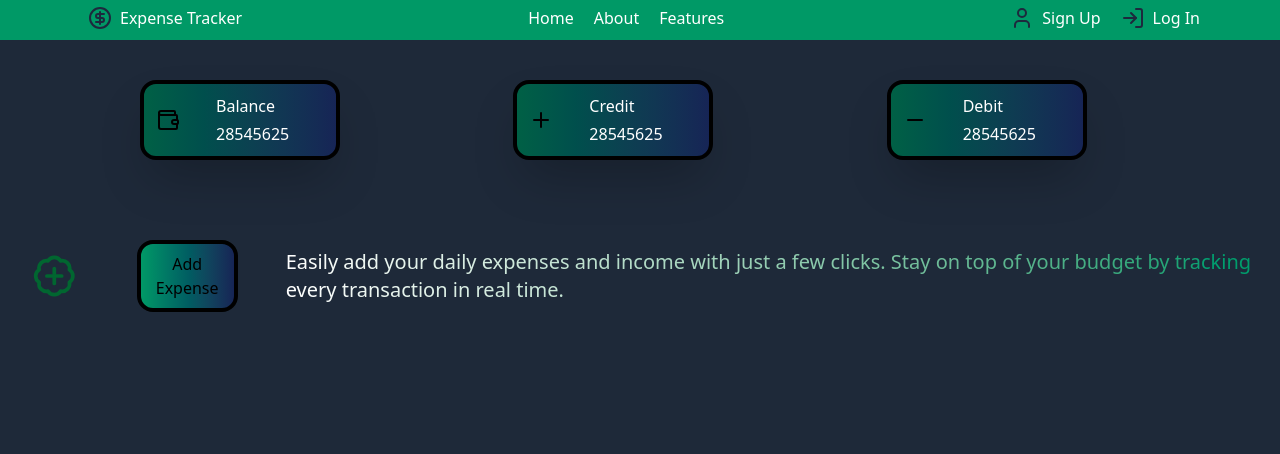
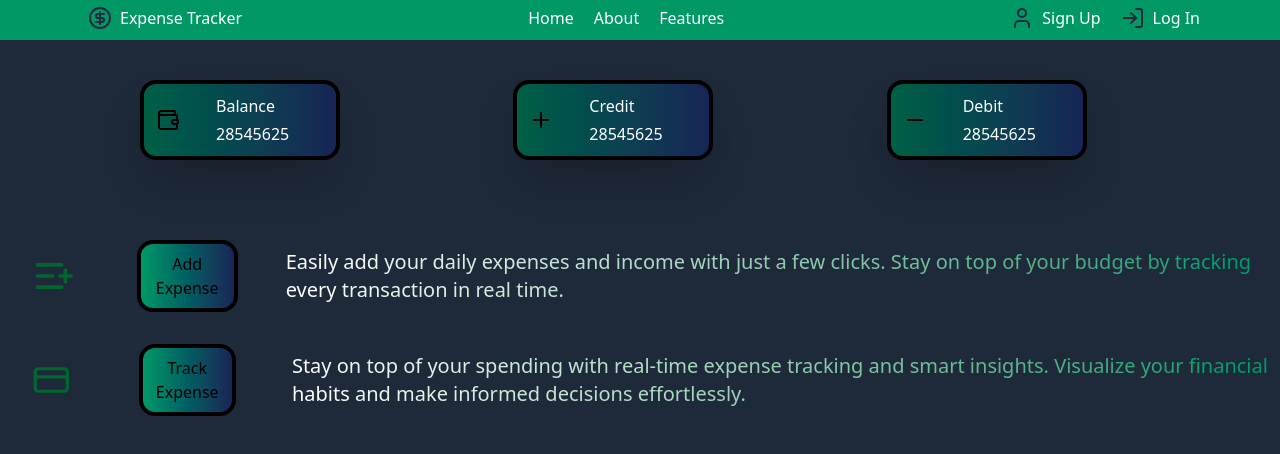
Before and after one commit to virajtlr2006/Expense-Tracker-new, a React (Vite) app in the folder frontend/: page / in a window 1280 px wide. Shown: the top 454 px of the page. Built offline with nearby package versions, Linux system fonts and the light colour scheme.

Commit message:
Track expense button done

```diff
--- a/frontend/src/Components/Workflow.jsx
+++ b/frontend/src/Components/Workflow.jsx
@@ -1,13 +1,22 @@
-import { BadgePlus, File } from 'lucide-react'
+import { BadgePlus, CreditCardIcon, File, ListPlus } from 'lucide-react'
 import React from 'react'
 
 const Workflow = () => {
   return (
     <div className='  mt-20 '>
+
+      {/* Add Expense */}
       <div className='flex items-center'>
-        <BadgePlus className='text-green-800 ml-8 h-14 w-14'/>
-        <button className='border-4 p-2 bg-gradient-to-r from-emerald-600 to-blue-950 rounded-2xl ml-15'>Add Expense</button>
+        <ListPlus className='text-green-800 ml-8 h-14 w-14' />
+        <button className='border-4 p-2 bg-gradient-to-r from-emerald-600 to-blue-950 rounded-2xl ml-15' >Add Expense</button>
         <p className='text-xl ml-12 text-transparent bg-gradient-to-r from-white to-emerald-600 bg-clip-text'>Easily add your daily expenses and income with just a few clicks. Stay on top of your budget by tracking every transaction in real time.</p>
+      </div>
+      {/* Track expense */}
+      <div className='flex items-center mt-8'>
+        <CreditCardIcon className='text-green-800 ml-8 h-14 w-14' />
+        <button className='border-4 p-2 bg-gradient-to-r from-emerald-600 to-blue-950 rounded-2xl ml-17'>Track Expense</button>
+        <p className='text-xl ml-14 text-transparent bg-gradient-to-r from-white to-emerald-600 bg-clip-text'><p>Stay on top of your spending with real-time expense tracking and smart insights.
+          Visualize your financial habits and make informed decisions effortlessly.</p></p>
       </div>
     </div>
   )
```
